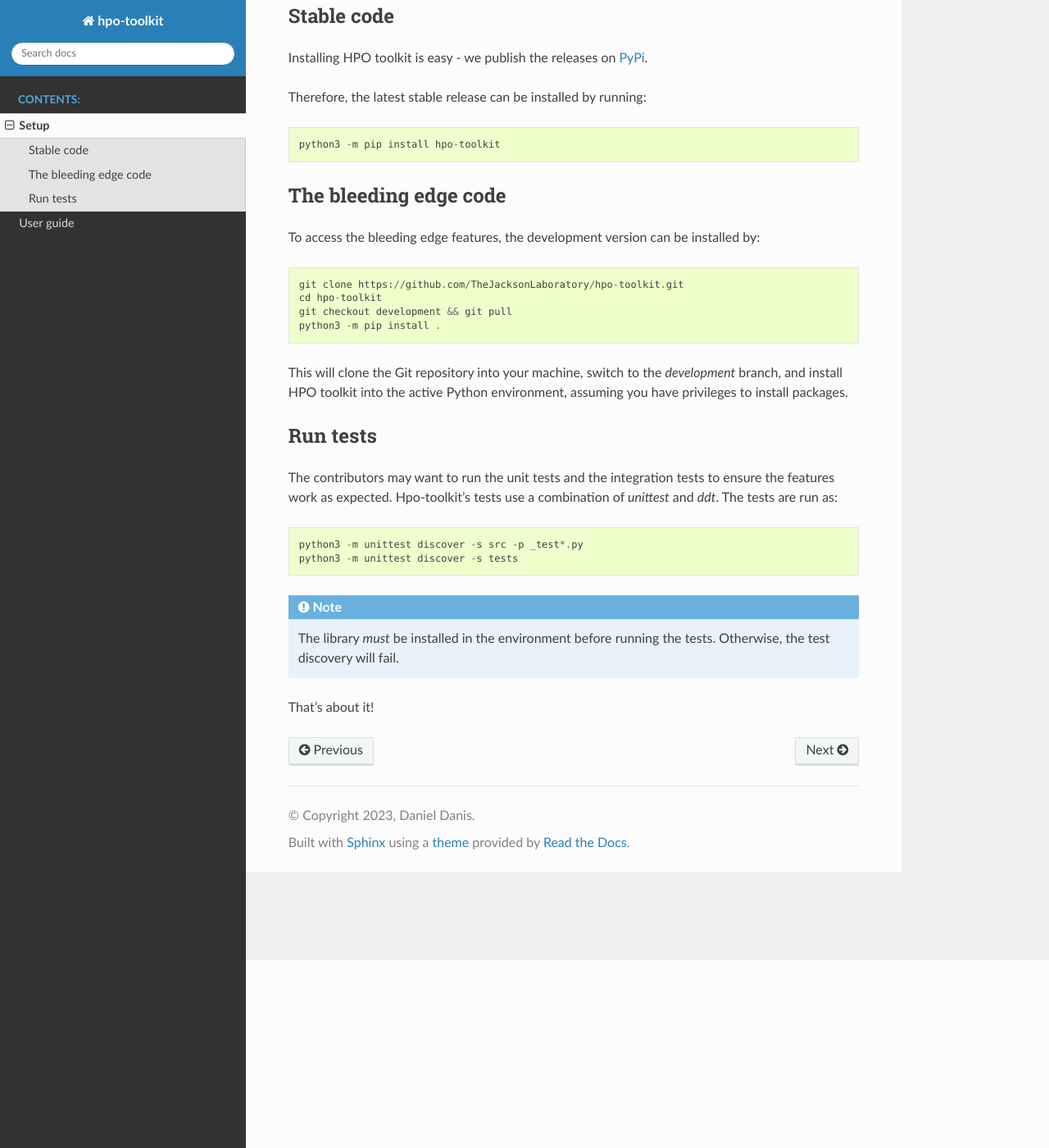
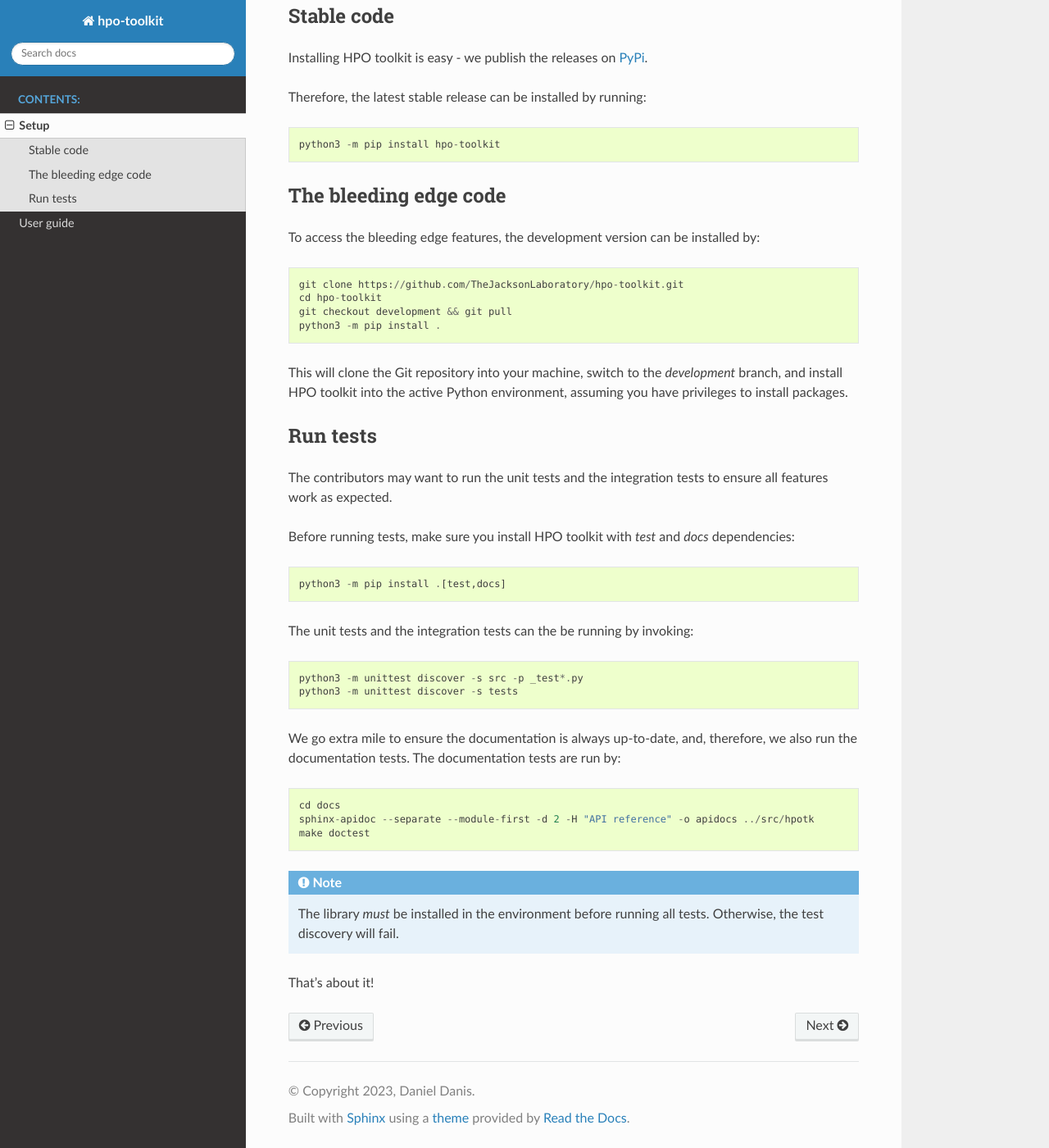
Before and after one commit to ielis/hpo-toolkit, a Sphinx documentation site: the page built from docs/setup.rst, in a window 1280 px wide and 1400 px high, scrolled down 229 px. Shown: the whole window at 82% size. Built offline with Sphinx 7.4.7 and the Read the Docs theme 2.0.0, drawn with Linux system fonts in a browser that asks for light colours; pages that are not in the unit, such as notebooks, are missing from menus.

Commit message:
Show how to run all tests.

```diff
--- a/docs/setup.rst
+++ b/docs/setup.rst
@@ -31,14 +31,26 @@
 Run tests
 ^^^^^^^^^
 
-The contributors may want to run the unit tests and the integration tests to ensure the features work as expected.
-Hpo-toolkit's tests use a combination of `unittest` and `ddt`. The tests are run as::
+The contributors may want to run the unit tests and the integration tests to ensure all features work as expected.
+
+Before running tests, make sure you install HPO toolkit with `test` and `docs` dependencies::
+
+  python3 -m pip install .[test,docs]
+
+The unit tests and the integration tests can the be running by invoking::
 
   python3 -m unittest discover -s src -p _test*.py
   python3 -m unittest discover -s tests
 
+We go extra mile to ensure the documentation is always up-to-date, and, therefore, we also run the documentation tests.
+The documentation tests are run by::
+
+  cd docs
+  sphinx-apidoc --separate --module-first -d 2 -H "API reference" -o apidocs ../src/hpotk
+  make doctest
+
 .. note::
 
-  The library *must* be installed in the environment before running the tests. Otherwise, the test discovery will fail.
+  The library *must* be installed in the environment before running all tests. Otherwise, the test discovery will fail.
 
 That's about it!
```
